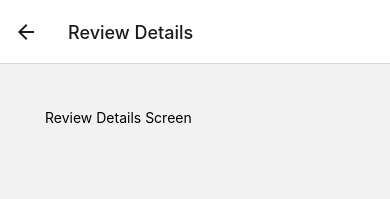
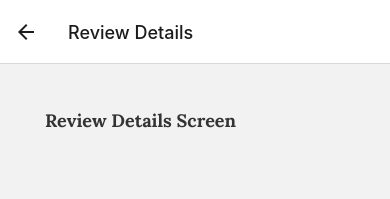
Before and after one commit to ReaganADavenport/React-Native-Reviews, a React Native app: screen / in a window 390 px wide. Both pictures are taken after a click on the button "REVIEW DETAILS". Shown: the top 199 px of the page. Built offline with nearby package versions, Linux system fonts and the light colour scheme.

Commit message:
added globalStyles.titleText to ReviewDetails page

```diff
--- a/screens/reviewDetails.js
+++ b/screens/reviewDetails.js
@@ -5,7 +5,7 @@ import { globalStyles } from '../styles/global';
 export default function ReviewDetails(){
     return(
         <View style={globalStyles.container}>
-            <Text>Review Details Screen</Text>
+            <Text style={globalStyles.titleText}>Review Details Screen</Text>
         </View>
     )
 }
```
